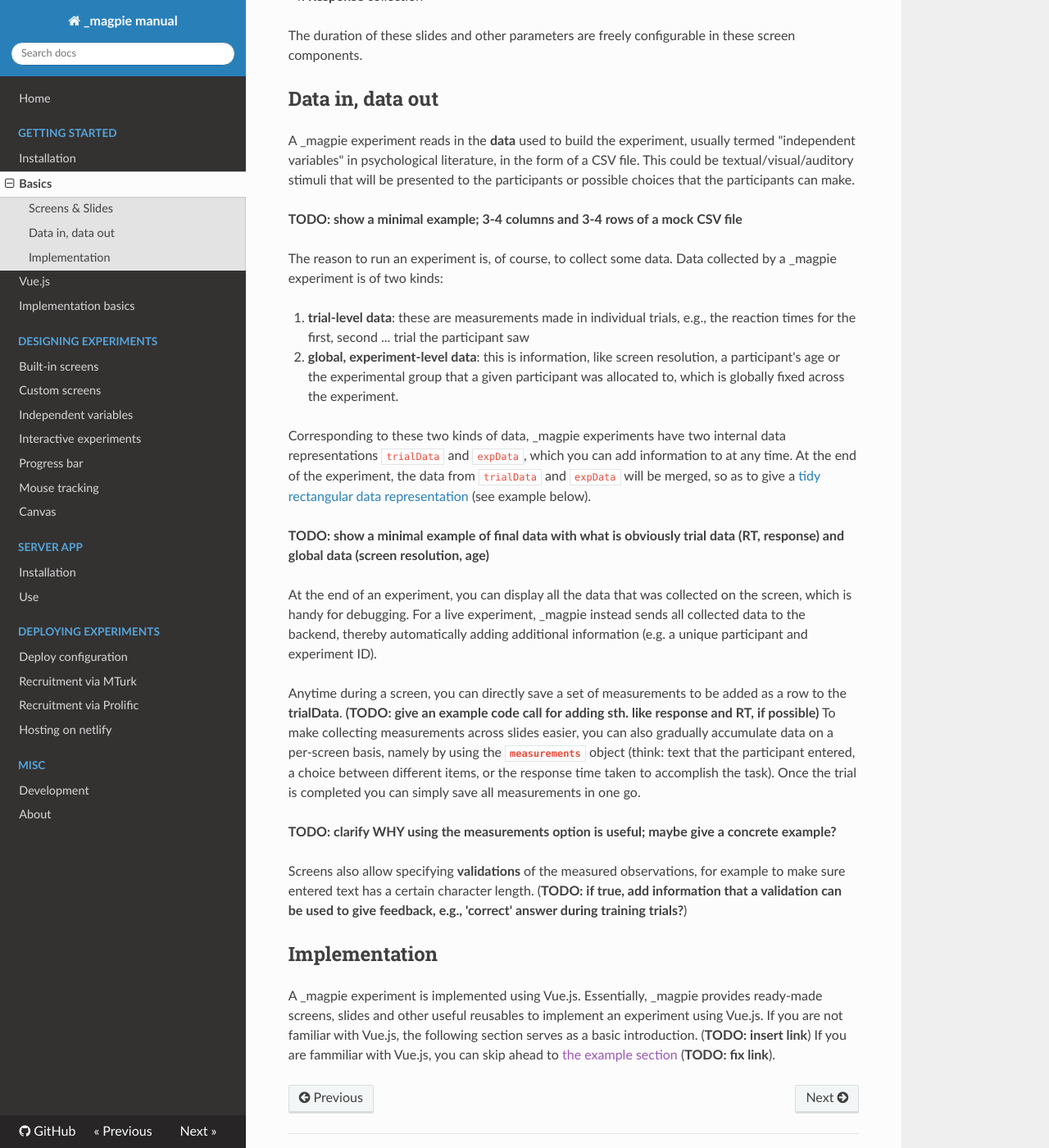
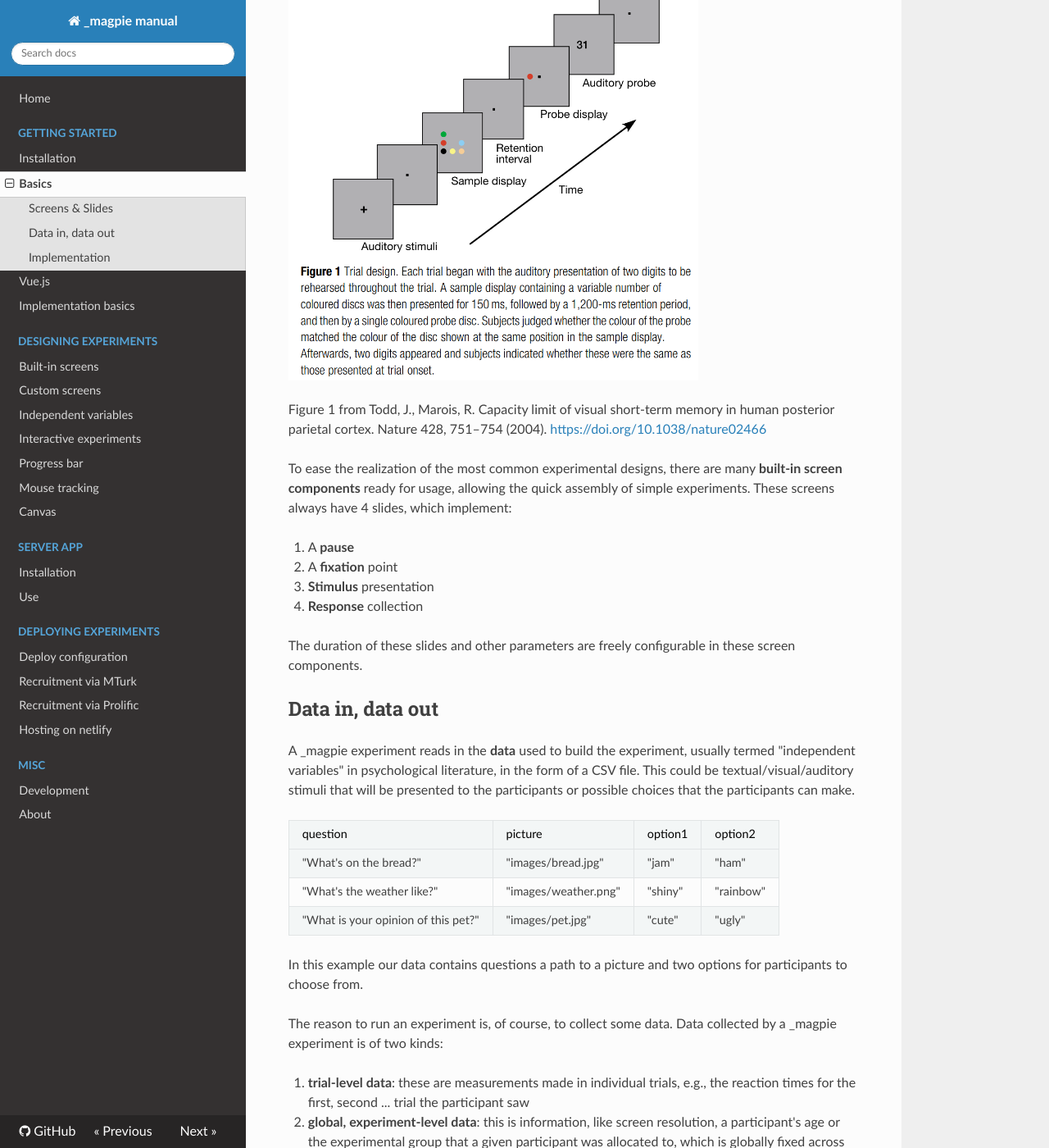
Before and after one commit to magpie-ea/magpie-v3-docs, an MkDocs documentation site: the page built from docs/00_getting_started/02_basics.md, in a window 1280 px wide and 1400 px high, scrolled down 1262 px. Shown: the whole window at 82% size. Built offline with MkDocs 1.6.1, drawn with Linux system fonts in a browser that asks for light colours; nearby versions of some CDN libraries; a script that is not in the unit is left out; some of the changed text lies outside the part shown.

Commit message:
Implementation basics: Some clarifications plus example images

````diff
--- a/docs/00_getting_started/02_basics.md
+++ b/docs/00_getting_started/02_basics.md
@@ -11,18 +11,16 @@
 And there will likely be one or several kinds of screens realizing the actual experimental trials which collect the data (more on this below).
 The same kind of screen can be repeated (looped), as is often the case in experiments with multiple experimental trials of the same kind.
 
-**TODO: insert picture**
-
-[comment]: <> (TODO: insert an example, e.g., two pictures of two trials, e.g., showing a cat and a dog picture respectively and some question or rating)
+<img src="../../images/getting_started/example_trial_screens.png" alt="Multiple screens of the same kind" />
 
 A screen may consist of one or more **slides**.
 Slides simplify dynamic presentation of more intricate tasks.
 For example, in many psychological experiments a single trial may consist of different stages, often carefully timed, often presented in research papers like in the picture below.
 Each stage of such a trial can be realized as a slide in _magpie.
 
-**TODO: insert picture**
+<img width="500" src="../../images/getting_started/Todd_and_marois.png" alt="Figure 1 from Todd, J., Marois, R. Capacity limit of visual short-term memory in human posterior parietal cortex. Nature 428, 751–754 (2004). https://doi.org/10.1038/nature02466">
 
-[comment]: <> (TODO: insert a picture like in Figure 1 of Todd & Marois (Nature, "Capacity limit of visual short-term memory in human posterior parietal cortex") to showcase what the slides do; maybe even insert exactly this figure from the paper with full reference to it)
+Figure 1 from Todd, J., Marois, R. Capacity limit of visual short-term memory in human posterior parietal cortex. Nature 428, 751–754 (2004). <https://doi.org/10.1038/nature02466>
 
 To ease the realization of the most common experimental designs, there are many **built-in screen components** ready for usage, allowing the quick assembly of simple experiments.
 These screens always have 4 slides, which implement:
@@ -39,7 +37,23 @@
 A _magpie experiment reads in the **data** used to build the experiment, usually termed "independent variables" in psychological literature, in the form of a CSV file.
 This could be textual/visual/auditory stimuli that will be presented to the participants or possible choices that the participants can make.
 
-**TODO: show a minimal example; 3-4 columns and 3-4 rows of a mock CSV file**
+<table>
+<thead>
+<td>question<td>picture<td>option1<td>option2
+</thead>
+<tr>
+<td>"What's on the bread?"<td>"images/bread.jpg"<td>"jam"<td>"ham"
+</tr>
+<tr>
+<td>"What's the weather like?"<td>"images/weather.png"<td>"shiny"<td>"rainbow"
+</tr>
+<tr>
+<td>"What is your opinion of this pet?"<td>"images/pet.jpg"<td>"cute"<td>"ugly"
+</tr>
+</table>
+
+In this example our data contains questions a path to a picture and two options for participants to choose from.
+
 
 The reason to run an experiment is, of course, to collect some data.
 Data collected by a _magpie experiment is of two kinds:
@@ -50,23 +64,42 @@
 Corresponding to these two kinds of data, _magpie experiments have two internal data representations `trialData` and `expData`, which you can add information to at any time.
 At the end of the experiment, the data from `trialData` and `expData` will be merged, so as to give a [tidy rectangular data representation](https://r4ds.had.co.nz/tidy-data.html) (see example below).
 
-**TODO: show a minimal example of final data with what is obviously trial data (RT, response) and global data (screen resolution, age)**
+
+<table>
+<thead>
+<td>response<td>response_time<td>age<td>screen_resolution
+</thead>
+<tr>
+<td>"jam"<td>1307<td>28<td>"1024x768"
+</tr>
+<tr>
+<td>"shiny"<td>3590<td>28<td>"1024x768"
+</tr>
+<tr>
+<td>"cute"<td>2746<td>28<td>"1024x768"
+</tr>
+</table>
+This is an example result after running an experiment.
 
 At the end of an experiment, you can display all the data that was collected on the screen, which is handy for debugging.
 For a live experiment, _magpie instead sends all collected data to the backend, thereby automatically adding additional information (e.g. a unique participant and experiment ID).
 
-Anytime during a screen, you can directly save a set of measurements to be added as a row to the **trialData**.
-**(TODO: give an example code call for adding sth. like response and RT, if possible)**
-To make collecting measurements across slides easier, you can also gradually accumulate data on a per-screen basis, namely by using the **`measurements`** object (think: text that the participant entered, a choice between different items, or the response time taken to accomplish the task).
-Once the trial is completed you can simply save all measurements in one go.
+Anytime during a screen, you can directly save a set of measurements to be added as a row to the **trialData** using [$magpie.addTrialData](https://magpie-reference.app/#Magpie+addTrialData).
 
-**TODO: clarify WHY using the measurements option is useful; maybe give a concrete example?**
+```js
+$magpie.addTrialData({response: 'cute', response_time: Date.now() - start_time})
+```
 
-Screens also allow specifying **validations** of the measured observations, for example to make sure entered text has a certain character length. (**TODO: if true, add information that a validation can be used to give feedback, e.g., 'correct' answer during training trials?**)
+To make collecting measurements across slides easier, you can also gradually accumulate data on a per-screen basis, namely
+by using the **`measurements`** object.
+Once the trial is completed you can simply save all measurements in one go. This minimizes the code you have to write when
+building your own screens (see the section on building [Custom Screens](/01_designing_experiments/01_custom_screens)).
+
+Screens also allow specifying **validations** of the measured observations, for example to make sure entered text has a certain character length.
 
 ## Implementation
 
 A _magpie experiment is implemented using Vue.js.
 Essentially, _magpie provides ready-made screens, slides and other useful reusables to implement an experiment using Vue.js.
-If you are not familiar with Vue.js, the following section serves as a basic introduction. (**TODO: insert link**)
-If you are fammiliar with Vue.js, you can skip ahead to [the example section]() (**TODO: fix link**).
+If you are not familiar with Vue.js, the following section serves as a basic introduction: [Vue.js](00_getting_started/03_vue_js)
+If you are fammiliar with Vue.js, you can skip ahead to [the implementation basics](00_getting_started/04_implementation_basics).
````
Also changed, not shown: docs/images/getting_started/Todd_and_marois.png (added), docs/images/getting_started/example_trial_screens.png (added).
